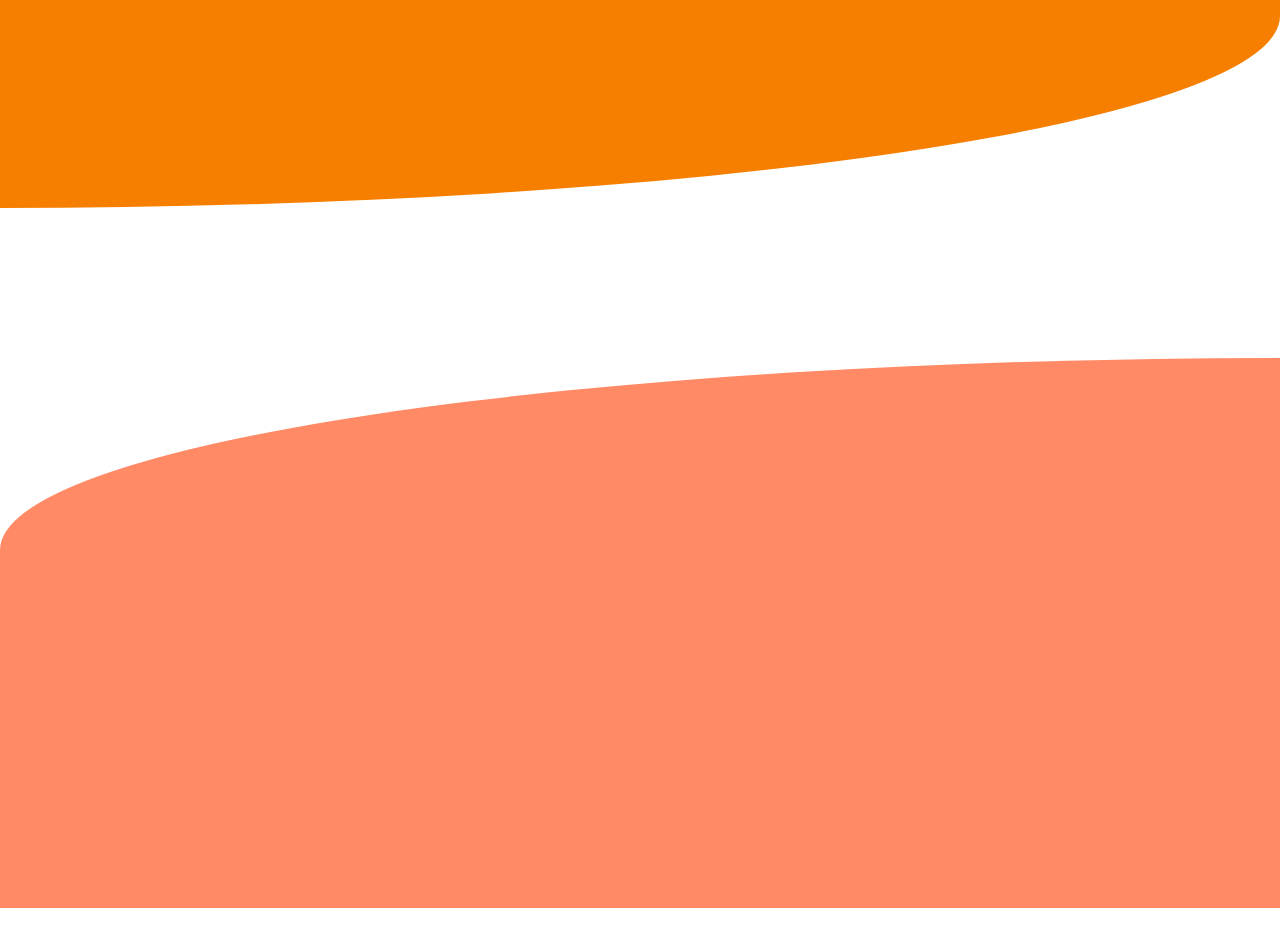
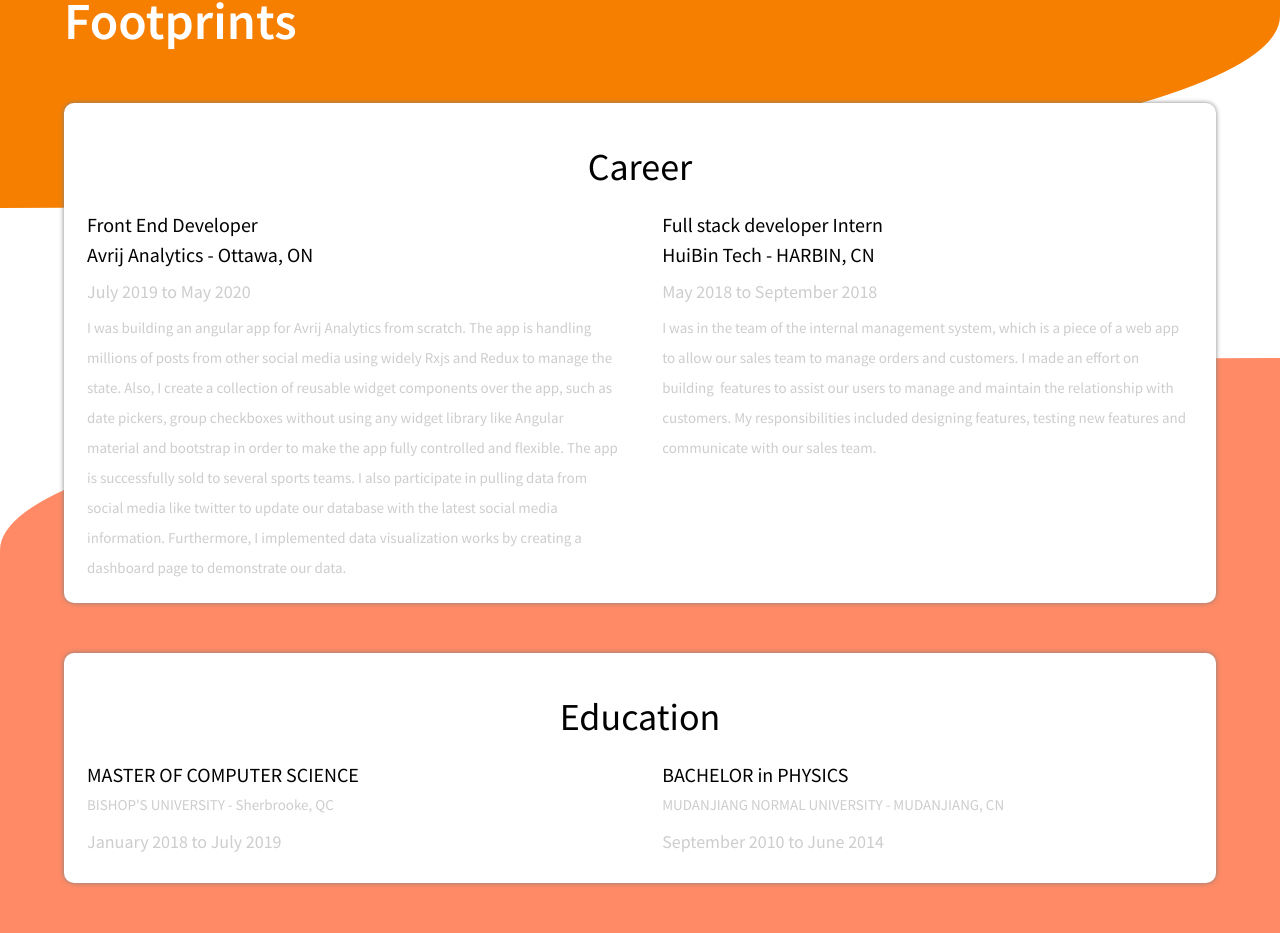
Before and after one commit to ericora/portfolio, an Angular app: page /experiences in a window 1280 px wide. Shown: the part 342-1275 px from the top of the page. Before the commit the page ends 1250 px from the top, so only its background shows below. Built offline with nearby package versions, Linux system fonts and the light colour scheme.

Commit message:
Complete experience page

```diff
--- a/src/app/layouts/experiences/experiences.component.html
+++ b/src/app/layouts/experiences/experiences.component.html
@@ -1,7 +1,92 @@
-<div class="experience">
+<div class="experience flex-row flex-row-center">
   <div class="experience-background flex-column">
     <div class="experience-background--top"></div>
     <div class="experience-background--mid"></div>
     <div class="experience-background--bottom"></div>
   </div>
+  <div class="experience-body flex-column">
+    <div class="experience-body--title">
+      <span> Where have I been?<br />My Career and Education Footprints </span>
+    </div>
+    <div class="experience-body--box round-shadow">
+      <div class="experience-body--box--title flex-row flex-row-center">
+        <span>Career</span>
+      </div>
+      <div
+        class="experience-body--box--container flex-row flex-row-btw flex-row-wrap"
+      >
+        <div class="experience-body--box--container--career flex-column">
+          <div class="experience-body--box--container--career--title">
+            Front End Developer <br />
+            Avrij Analytics - Ottawa, ON
+          </div>
+          <div class="experience-body--box--container--career--date">
+            July 2019 to May 2020
+          </div>
+          <div class="experience-body--box--container--career--detail">
+            I was building an angular app for Avrij Analytics from scratch. The
+            app is handling millions of posts from other social media using
+            widely Rxjs and Redux to manage the state. Also, I create a
+            collection of reusable widget components over the app, such as date
+            pickers, group checkboxes without using any widget library like
+            Angular material and bootstrap in order to make the app fully
+            controlled and flexible. The app is successfully sold to several
+            sports teams. I also participate in pulling data from social media
+            like twitter to update our database with the latest social media
+            information. Furthermore, I implemented data visualization works by
+            creating a dashboard page to demonstrate our data.
+          </div>
+        </div>
+        <div class="experience-body--box--container--career flex-column">
+          <div class="experience-body--box--container--career--title">
+            Full stack developer Intern <br />
+            HuiBin Tech - HARBIN, CN
+          </div>
+          <div class="experience-body--box--container--career--date">
+            May 2018 to September 2018
+          </div>
+          <div class="experience-body--box--container--career--detail">
+            I was in the team of the internal management system, which is a
+            piece of a web app  to allow our sales team to manage orders and
+            customers. I made an effort on building  features to assist our
+            users to manage and maintain the relationship with customers. My
+            responsibilities included designing features, testing new features
+            and communicate with our sales team.
+          </div>
+        </div>
+      </div>
+    </div>
+    <div class="experience-body--box round-shadow">
+      <div class="experience-body--box--title flex-row flex-row-center">
+        <span>Education</span>
+      </div>
+
+      <div
+        class="experience-body--box--container flex-row flex-row-btw flex-row-wrap"
+      >
+        <div class="experience-body--box--container--edu flex-column">
+          <div class="experience-body--box--container--edu--title">
+            MASTER OF COMPUTER SCIENCE
+          </div>
+          <div class="experience-body--box--container--edu--name">
+            BISHOP'S UNIVERSITY - Sherbrooke, QC
+          </div>
+          <div class="experience-body--box--container--edu--date">
+            January 2018 to July 2019
+          </div>
+        </div>
+        <div class="experience-body--box--container--edu flex-column">
+          <div class="experience-body--box--container--edu--title">
+            BACHELOR in PHYSICS
+          </div>
+          <div class="experience-body--box--container--edu--name">
+            MUDANJIANG NORMAL UNIVERSITY - MUDANJIANG, CN
+          </div>
+          <div class="experience-body--box--container--edu--date">
+            September 2010 to June 2014
+          </div>
+        </div>
+      </div>
+    </div>
+  </div>
 </div>
--- a/src/app/layouts/experiences/experiences.component.scss
+++ b/src/app/layouts/experiences/experiences.component.scss
@@ -1,4 +1,5 @@
 @import './src/styles/abstract/variables';
+@import './src/styles/abstract/mixins';
 .experience {
   width: 100%;
   min-height: 150vh;
@@ -30,4 +31,97 @@
       box-sizing: border-box;
     }
   }
+  &-body {
+    width: 90%;
+    max-width: 128rem;
+    &--title {
+      margin-top: 15rem;
+      margin-bottom: 5rem;
+      font-size: 5.2rem;
+      font-weight: 600;
+      color: #ffffff;
+      width: 50%;
+      @include respond-md {
+        align-self: center;
+        font-size: 3.8rem;
+        text-align: center;
+        margin-top: 5rem;
+        width: 80%;
+      }
+    }
+    &--box {
+      background-color: #ffffff;
+      padding: 2rem 2%;
+      margin-bottom: 5rem;
+      &--title {
+        font-size: 3.8rem;
+        margin: 2rem 0;
+      }
+      &--container {
+        &--career {
+          width: 48%;
+          @include respond-s {
+            width: 100%;
+            margin-bottom: 1rem;
+          }
+
+          &--title {
+            font-size: 2rem;
+            line-height: 3rem;
+            @include respond-s {
+              text-align: center;
+            }
+          }
+
+          &--date {
+            font-size: 1.8rem;
+            margin: 1rem 0;
+            color: $color_text_light;
+            @include respond-s {
+              text-align: center;
+            }
+          }
+
+          &--detail {
+            font-size: 1.5rem;
+            color: $color_text_light;
+            line-height: 3rem;
+          }
+        }
+        &--edu {
+          width: 48%;
+          @include respond-s {
+            width: 100%;
+            margin-bottom: 1rem;
+          }
+
+          &--title {
+            font-size: 2rem;
+            line-height: 3rem;
+            @include respond-s {
+              text-align: center;
+            }
+          }
+
+          &--date {
+            font-size: 1.8rem;
+            margin: 1rem 0;
+            color: $color_text_light;
+            @include respond-s {
+              text-align: center;
+            }
+          }
+
+          &--name {
+            font-size: 1.5rem;
+            color: $color_text_light;
+            line-height: 3rem;
+            @include respond-s {
+              text-align: center;
+            }
+          }
+        }
+      }
+    }
+  }
 }
--- a/src/styles/abstract/_variables.scss
+++ b/src/styles/abstract/_variables.scss
@@ -9,6 +9,8 @@ $color_comp_bottom: #ee8572;
 // text-round color
 $color_orage_round: #f89b28;
 
+// text-color
+$color_text_light: #cdcdcd;
 // Standar breakpoints
 $break_xs: 576px;
 $break_s: 768px;
```
